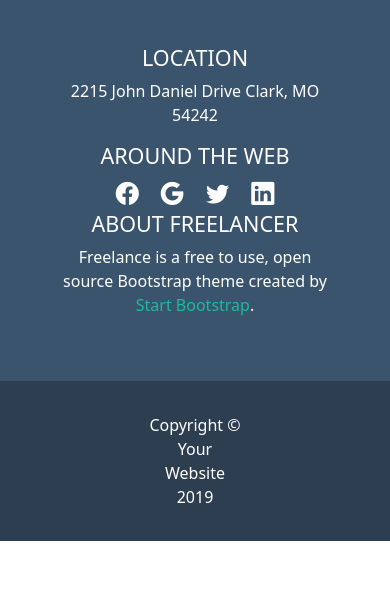
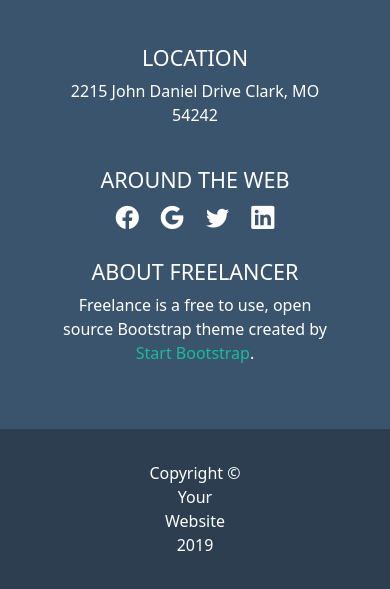
Before and after one commit to AngeloTripodi/html-css-bootstrap-freelancer, a plain HTML site: page index.html in a window 390 px wide. Shown: the part 4132-4721 px from the top of the page. Before the commit the page ends 4673 px from the top, so only its background shows below. Drawn offline with nearby package versions, Linux system fonts and the light colour scheme.

Commit message:
Add pb on footer

```diff
--- a/index.html
+++ b/index.html
@@ -166,11 +166,11 @@
     <footer>
         <div id="info" class="container-fluid text-white">
             <div class="row text-center justify-content-center p-5">
-                <div class="col-12 col-md-3">
+                <div class="col-12 col-md-3 pb-4">
                     <h4 class="text-uppercase">Location</h4>
                     <p>2215 John Daniel Drive Clark, MO 54242</p>
                 </div>
-                <div id="icon" class="col-12 col-md-4 fs-3">
+                <div id="icon" class="col-12 col-md-4 fs-3 pb-4">
                     <h4 class="text-uppercase ">Around the web</h4>
                     <i class="bi bi-facebook"></i>
                     <i class="bi bi-google"></i>
```
